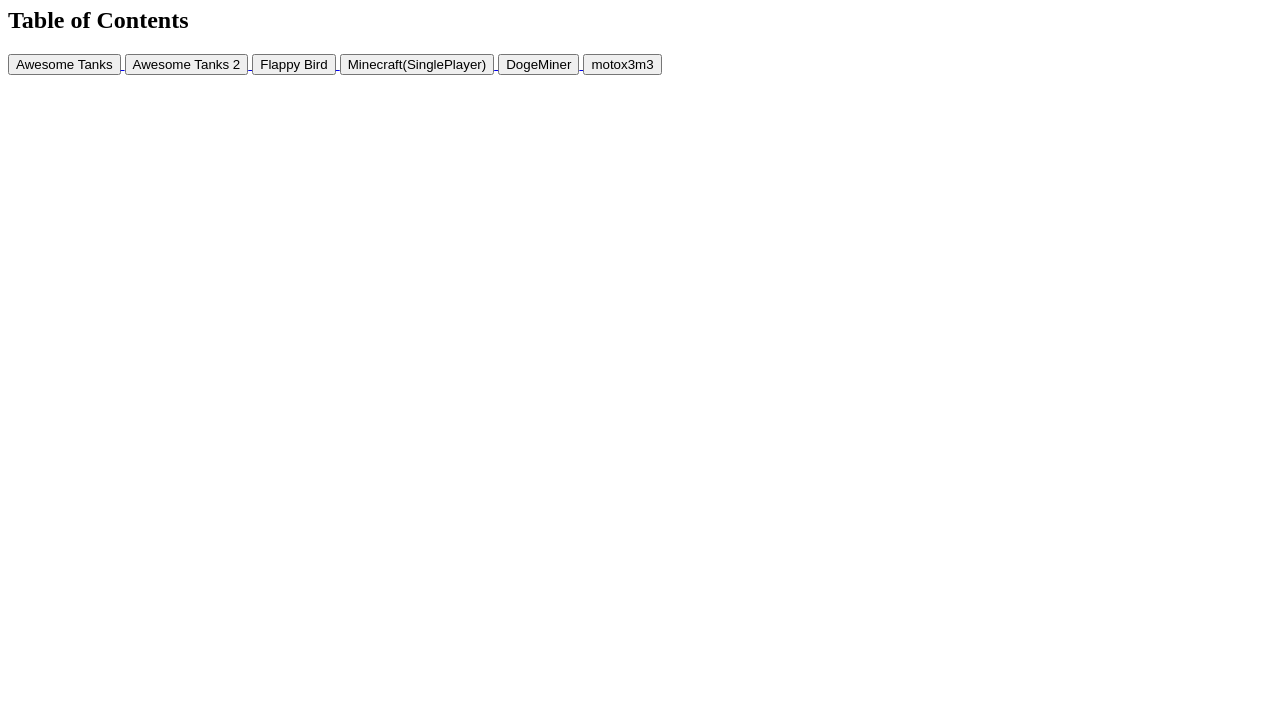
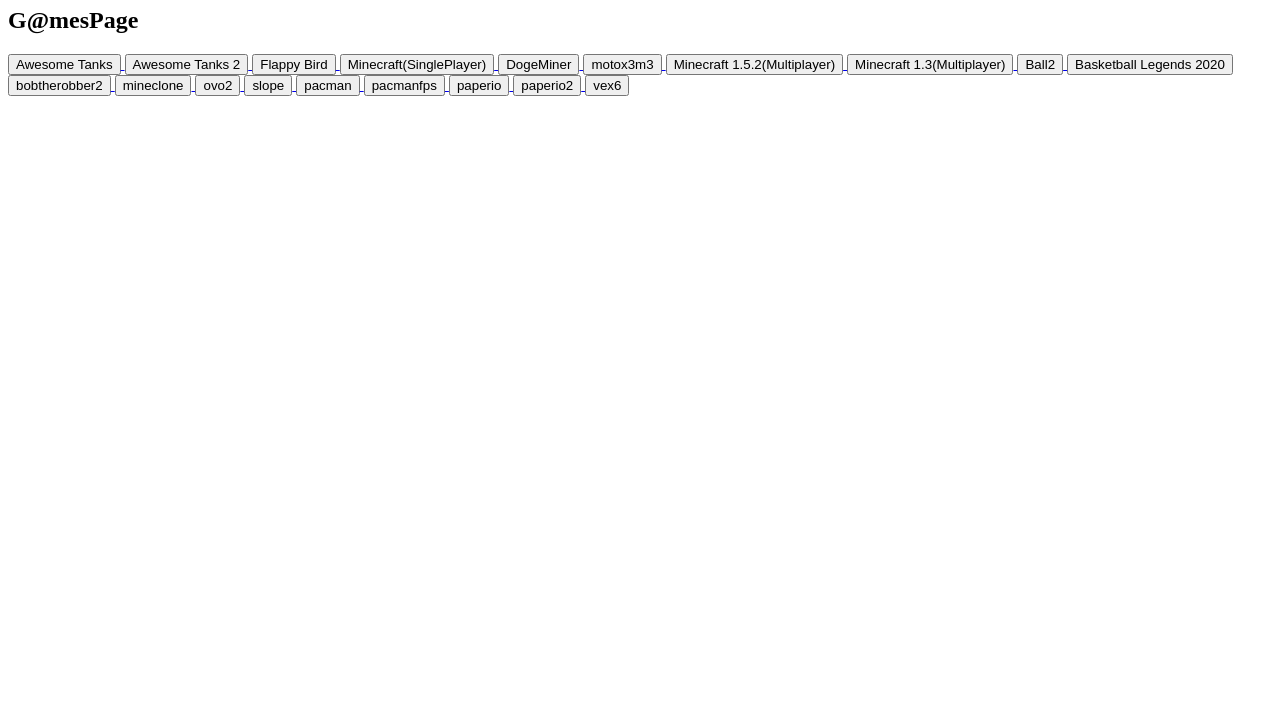
Before and after one commit to PeterFile64/TBG, a plain HTML site: page index.html in a window 1280 px wide. Shown: the part 73-800 px from the top of the page. Drawn offline with Linux system fonts and the light colour scheme.

Commit message:
Update index.html

```diff
--- a/index.html
+++ b/index.html
@@ -3,7 +3,7 @@
 <head> <title> Pro Gaemers </title> </head>
 
 <body> <h1> Home </h1>
-<h2>Table of Contents</h2>
+<h2>G@mesPage</h2>
 
 <a href="awesometanks/index.html">
     <button>Awesome Tanks</button>
@@ -29,5 +29,57 @@
                     <button>motox3m3</button>
                     </a>
 
+                        <a href="1.5.2.html">
+                            <button>Minecraft 1.5.2(Multiplayer)</button>
+                            </a>
+
+                            <a href="1.3.html">
+                                <button>Minecraft 1.3(Multiplayer)</button>
+                                </a>
+
+                                <a href="ball2/index.html">
+                                    <button>Ball2</button>
+                                    </a>
+
+                                <a href="basketball-legends-2020/index.html">
+                                            <button>Basketball Legends 2020</button>
+                                            </a>
+
+                                            <a href="bobtherobber2/index.html">
+                                                <button>bobtherobber2</button>
+                                                </a>
+
+                                                <a href="mineclone/index.html">
+                                                    <button>mineclone</button>
+                                                    </a>
+
+                                                        <a href="ovo2/index.html">
+                                                            <button>ovo2</button>
+                                                            </a>
+
+                                                            <a href="slope/index.html">
+                                                                <button>slope</button>
+                                                                </a>
+
+                                                                    <a href="pacman3d/index.html">
+                                                                        <button>pacman</button>
+                                                                        </a>
+
+                                                                        <a href="pacmanfps/index.html">
+                                                                            <button>pacmanfps</button>
+                                                                            </a>
+
+                                                                        <a href="paperio/game.html">
+                                                                            <button>paperio</button>
+                                                                            </a>
+
+                                                                            <a href="paperio2/index.html">
+                                                                                <button>paperio2</button>
+                                                                                </a>
+
+                                                                                    <a href="vex6/index.html">
+                                                                                        <button>vex6</button>
+                                                                                        </a>
+
 </body>
 </html>
```
